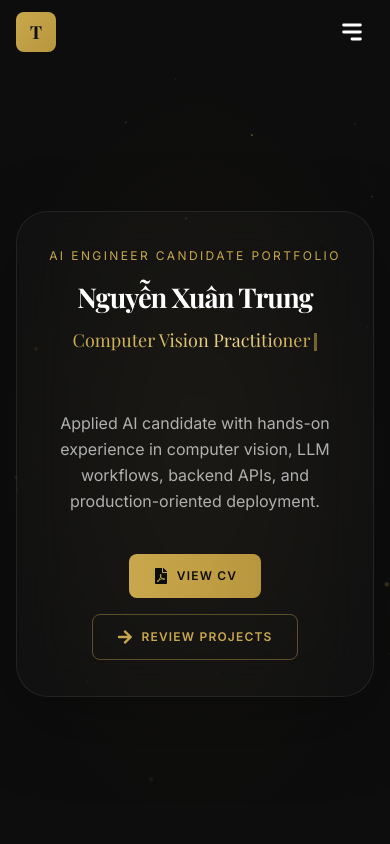
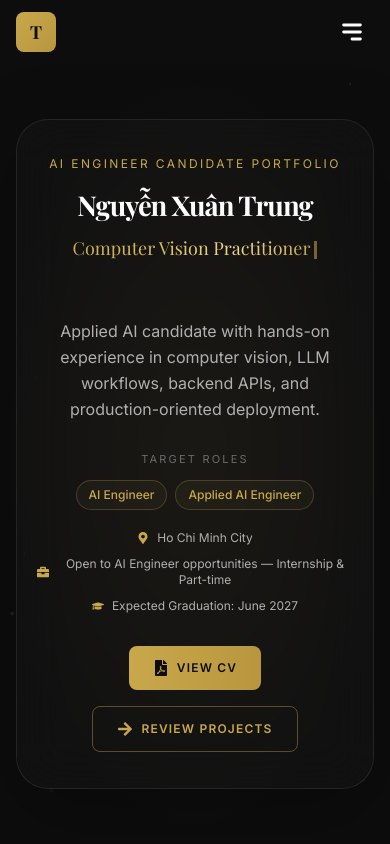
Before and after one commit to xuantrung-DA/my-portfolio, a React (Vite) app: page / in a window 390 px wide. Shown: the top 844 px of the page. Built offline with nearby package versions, Linux system fonts and the light colour scheme.

Commit message:
feat: add recruiter summary and optimize mobile particles
Display target roles, availability, location, and graduation details near the CV actions. Reduce particle count, frame rate, canvas resolution, and connection calculations on mobile.

```diff
--- a/src/components/ui/ParticlesBg.jsx
+++ b/src/components/ui/ParticlesBg.jsx
@@ -5,16 +5,19 @@ export default function ParticlesBg() {
   const canvasRef = useRef(null);
   const animationRef = useRef(null);
   const particlesRef = useRef([]);
-  const mouseRef = useRef({ x: 0, y: 0 });
 
-  const createParticles = useCallback((width, height) => {
-    const count = Math.min(Math.floor((width * height) / 12000), 80);
+  const createParticles = useCallback((width, height, isMobile) => {
+    const maxCount = isMobile ? 20 : 80;
+    const density = isMobile ? 16000 : 12000;
+    const speed = isMobile ? 0.2 : 0.4;
+    const count = Math.min(Math.floor((width * height) / density), maxCount);
+
     return Array.from({ length: count }, () => ({
       x: Math.random() * width,
       y: Math.random() * height,
       size: Math.random() * 2 + 0.5,
-      speedX: (Math.random() - 0.5) * 0.4,
-      speedY: (Math.random() - 0.5) * 0.4,
+      speedX: (Math.random() - 0.5) * speed,
+      speedY: (Math.random() - 0.5) * speed,
       opacity: Math.random() * 0.5 + 0.1,
       gold: Math.random() > 0.6,
     }));
@@ -26,12 +29,16 @@ export default function ParticlesBg() {
 
     const ctx = canvas.getContext("2d");
     const reducedMotion = window.matchMedia("(prefers-reduced-motion: reduce)").matches;
-    const finePointer = window.matchMedia("(pointer: fine)").matches;
+    const mobileQuery = window.matchMedia("(max-width: 767px), (pointer: coarse)");
+    let isMobile = mobileQuery.matches;
     let width = window.innerWidth;
     let height = window.innerHeight;
+    let lastFrameTime = Number.NEGATIVE_INFINITY;
 
     const setCanvasSize = () => {
-      const dpr = Math.min(window.devicePixelRatio || 1, 2);
+      isMobile = mobileQuery.matches;
+      const maxDpr = isMobile ? 1.25 : 2;
+      const dpr = Math.min(window.devicePixelRatio || 1, maxDpr);
       width = window.innerWidth;
       height = window.innerHeight;
       canvas.width = Math.round(width * dpr);
@@ -42,21 +49,24 @@ export default function ParticlesBg() {
     };
 
     setCanvasSize();
-    particlesRef.current = createParticles(width, height);
+    particlesRef.current = createParticles(width, height, isMobile);
 
     const handleResize = () => {
       setCanvasSize();
-      particlesRef.current = createParticles(width, height);
-    };
-
-    const handleMouseMove = (e) => {
-      mouseRef.current = { x: e.clientX, y: e.clientY };
+      particlesRef.current = createParticles(width, height, isMobile);
     };
 
     window.addEventListener("resize", handleResize);
-    if (finePointer) window.addEventListener("mousemove", handleMouseMove);
 
-    const animate = () => {
+    const animate = (timestamp = 0) => {
+      const frameInterval = isMobile ? 1000 / 30 : 0;
+
+      if (timestamp - lastFrameTime < frameInterval) {
+        animationRef.current = requestAnimationFrame(animate);
+        return;
+      }
+
+      lastFrameTime = timestamp;
       ctx.clearRect(0, 0, width, height);
       const particles = particlesRef.current;
 
@@ -79,7 +89,8 @@ export default function ParticlesBg() {
         ctx.fill();
       });
 
-      // Draw connections
+      // Pairwise connection checks are intentionally skipped on mobile.
+      if (!isMobile) {
         for (let i = 0; i < particles.length; i++) {
           for (let j = i + 1; j < particles.length; j++) {
             const dx = particles[i].x - particles[j].x;
@@ -100,6 +111,7 @@ export default function ParticlesBg() {
             }
           }
         }
+      }
 
       if (!reducedMotion) animationRef.current = requestAnimationFrame(animate);
     };
@@ -109,7 +121,6 @@ export default function ParticlesBg() {
     return () => {
       cancelAnimationFrame(animationRef.current);
       window.removeEventListener("resize", handleResize);
-      if (finePointer) window.removeEventListener("mousemove", handleMouseMove);
     };
   }, [createParticles]);
 
--- a/src/data/portfolio.js
+++ b/src/data/portfolio.js
@@ -16,6 +16,11 @@ export const personalInfo = {
     using PyTorch, FastAPI, Docker, and AWS EC2, and I am interested in AI
     Engineer and Applied AI opportunities.`,
   location: "Phu Huu, Ho Chi Minh City",
+  portfolioLocation: "Ho Chi Minh City",
+  targetRoles: ["AI Engineer", "Applied AI Engineer"],
+  availability:
+    "Open to AI Engineer opportunities — Internship & Part-time",
+  expectedGraduation: "June 2027",
   email: "nxt276651@gmail.com",
   phone: "0785656734",
   cvUrl: "/cv/NguyenXuanTrung_AI_Engineer_CV.pdf",
--- a/src/pages/HomePage.jsx
+++ b/src/pages/HomePage.jsx
@@ -1,6 +1,13 @@
 import { useState, useEffect } from "react";
 import { motion } from "framer-motion";
-import { FaArrowRight, FaChevronDown, FaFilePdf } from "react-icons/fa";
+import {
+  FaArrowRight,
+  FaBriefcase,
+  FaChevronDown,
+  FaFilePdf,
+  FaGraduationCap,
+  FaMapMarkerAlt,
+} from "react-icons/fa";
 import ParticlesBg from "../components/ui/ParticlesBg";
 import GoldButton from "../components/ui/GoldButton";
 import Card from "../components/ui/Card";
@@ -104,11 +111,42 @@ export default function HomePage() {
             {/* Bio */}
             <motion.p
               variants={childVariants}
-              className="text-text-secondary text-base md:text-lg max-w-2xl mx-auto mb-10 leading-relaxed"
+              className="text-text-secondary text-base md:text-lg max-w-2xl mx-auto mb-7 leading-relaxed"
             >
               Applied AI candidate with hands-on experience in computer vision,
               LLM workflows, backend APIs, and production-oriented deployment.
             </motion.p>
+
+            {/* Recruiter summary */}
+            <motion.div variants={childVariants} className="mb-8">
+              <p className="text-text-muted text-[11px] tracking-[0.2em] uppercase mb-3">
+                Target Roles
+              </p>
+              <div className="flex flex-wrap justify-center gap-2 mb-5">
+                {personalInfo.targetRoles.map((role) => (
+                  <span
+                    key={role}
+                    className="px-3 py-1.5 rounded-full border border-gold/25 bg-gold/5 text-gold text-xs font-medium"
+                  >
+                    {role}
+                  </span>
+                ))}
+              </div>
+              <div className="flex flex-col md:flex-row flex-wrap items-center justify-center gap-2.5 md:gap-5 text-xs sm:text-sm text-text-secondary">
+                <span className="inline-flex items-center justify-center gap-2">
+                  <FaMapMarkerAlt className="text-gold shrink-0" />
+                  {personalInfo.portfolioLocation}
+                </span>
+                <span className="inline-flex items-center justify-center gap-2">
+                  <FaBriefcase className="text-gold shrink-0" />
+                  {personalInfo.availability}
+                </span>
+                <span className="inline-flex items-center justify-center gap-2">
+                  <FaGraduationCap className="text-gold shrink-0" />
+                  Expected Graduation: {personalInfo.expectedGraduation}
+                </span>
+              </div>
+            </motion.div>
 
             {/* CTA Buttons */}
             <motion.div
```
Lines whose indentation alone changed are shown as unchanged.
